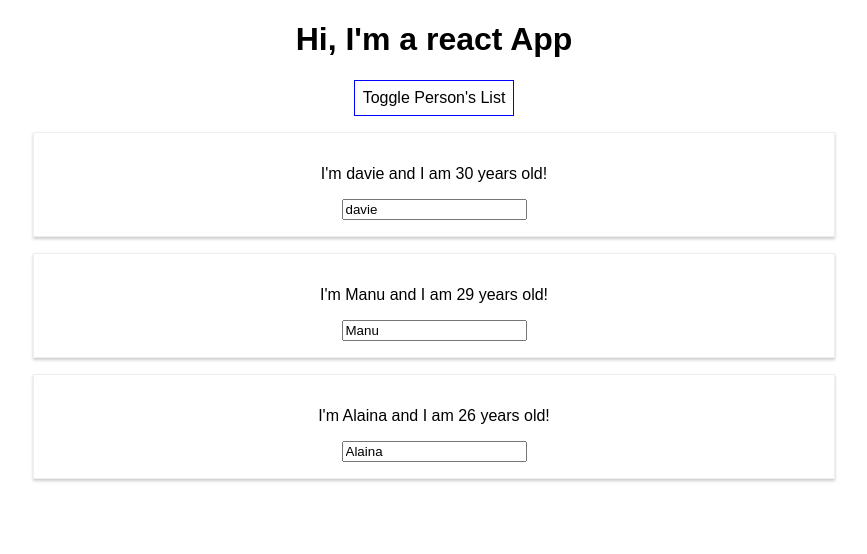
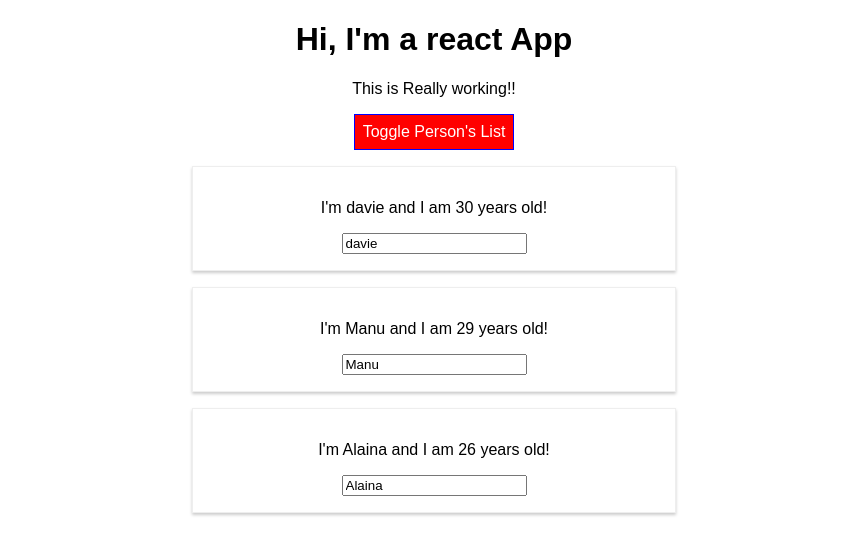
Before and after one commit to jonathanLindquist/react-complete-guide, a React (Create React App) app: page / in a window 1280 px wide. Both pictures are taken after a click on the button "Toggle Person's List". Shown: the top 554 px of the page, without its empty margins (206-1073 px from the left). Built offline with nearby package versions, Linux system fonts and the light colour scheme.

Commit message:
styled components

```diff
--- a/package.json
+++ b/package.json
@@ -3,9 +3,11 @@
   "version": "0.1.0",
   "private": true,
   "dependencies": {
+    "radium": "^0.26.0",
     "react": "^16.13.1",
     "react-dom": "^16.13.1",
-    "react-scripts": "1.1.5"
+    "react-scripts": "1.1.5",
+    "styled-components": "^5.1.1"
   },
   "scripts": {
     "start": "react-scripts start",
--- a/src/App.css
+++ b/src/App.css
@@ -1,3 +1,11 @@
 .App {
   text-align: center;
 }
+
+.red {
+  color: red;
+}
+
+.bold {
+  font-weight: bold;
+}
--- a/src/App.js
+++ b/src/App.js
@@ -1,6 +1,22 @@
 import React, { Component } from 'react';
 import './App.css';
+// import Radium, { StyleRoot } from 'radium';
+import styled from 'styled-components';
 import Person from './Person/Person';
+
+const StyledButton = styled.button`
+	background-color: ${(props) => (props.alt ? 'red' : 'green')};
+	color: white;
+	font: inherit;
+	border: 1px solid blue;
+	padding: 8px;
+	cursor: pointer;
+
+	&:hover {
+		background-color: ${(props) => (props.alt ? 'salmon' : 'lightgreen')};
+		color: black;
+	}
+`;
 
 class App extends Component {
 	state = {
@@ -26,7 +42,7 @@
 
 	nameChangedHandler = (event, id) => {
 		// get index by ID
-    const personIndex = this.state.persons.findIndex(p => {
+		const personIndex = this.state.persons.findIndex((p) => {
 			return p.id === id;
 		});
 
@@ -40,7 +56,7 @@
 		// set name on the copied version
 		person.name = event.target.value;
 
-    const persons = [...this.state.persons]; // copy of persons array
+		const persons = [ ...this.state.persons ]; // copy of persons array
 		persons[personIndex] = person;
 
 		this.setState({
@@ -61,13 +77,18 @@
 	};
 
 	render() {
-		const style = {
-			backgroundColor: 'white',
-			font: 'inherit',
-			border: '1px solid blue',
-			padding: '8px',
-			cursor: 'pointer'
-		};
+		// const style = {
+		// 	backgroundColor: 'green',
+		// 	color: 'white',
+		// 	font: 'inherit',
+		// 	border: '1px solid blue',
+		// 	padding: '8px',
+		// 	cursor: 'pointer',
+		// 	':hover': {
+		// 		backgroundColor: 'lightgreen',
+		// 		color: 'black'
+		// 	}
+		// };
 
 		let persons = null;
 
@@ -87,14 +108,29 @@
 					})}
 				</div>
 			);
+
+			// style.backgroundColor = 'red';
+			// style[':hover'] = {
+			// 	backgroundColor: 'salmon',
+			// 	color: 'black'
+			// };
+		}
+
+		const classes = [];
+		if (this.state.persons.length <= 2) {
+			classes.push('red'); // classes = ['red']
+		}
+		if (this.state.persons.length <= 1) {
+			classes.push('bold'); // classes = ['red', 'bold']
 		}
 
 		return (
 			<div className="App">
 				<h1>Hi, I'm a react App</h1>
-				<button style={style} onClick={this.togglePersonsHandler}>
+				<p className={classes.join(' ')}>This is Really working!!</p>
+				<StyledButton alt={this.state.showPersons} onClick={this.togglePersonsHandler}>
 					Toggle Person's List
-				</button>
+				</StyledButton>
 				{persons}
 			</div>
 		);
--- a/src/Person/Person.css
+++ b/src/Person/Person.css
@@ -1,4 +1,4 @@
-.Person {
+/* .Person {
     width: 60%;
     margin: 16px auto;
     border: 1px solid #eee;
@@ -6,3 +6,9 @@
     padding: 16px;
     text-align: center;
 }
+
+@media (min-width: 500px) {
+    .Person {
+        width: 450px;
+    }
+} */
--- a/src/Person/Person.js
+++ b/src/Person/Person.js
@@ -1,14 +1,35 @@
 import React from 'react';
+// import Radium from 'radium';
+import styled from 'styled-components';
 
-import './Person.css';
+// import './Person.css';
+
+const StyledDiv = styled.div`
+            width: 60%;
+            margin: 16px auto;
+            border: 1px solid #eee;
+            box-shadow: 0 2px 3px #ccc;
+            padding: 16px;
+            text-align: center;
+
+            @media (min-width: 500px) {
+                width: 450px;
+            }
+        `;
 
 const person = (props) => {
+    // const style = {
+    //     '@media (min-length: 500px)': {
+    //         width: '450px'
+    //     }
+    // };
     return (
-        <div className="Person">
+        // <div className="Person" style={style}>
+        <StyledDiv>
             <p onClick={props.click}>I'm {props.name} and I am {props.age} years old!</p>
             <p>{props.children}</p>
             <input type="text" onChange={props.changed} value={props.name} />
-        </div>
+        </StyledDiv>
     );
 }
 
```
Also changed, not shown: 1 other file (tests, documents, lock files or other folders). Lines whose indentation alone changed are shown as unchanged.
